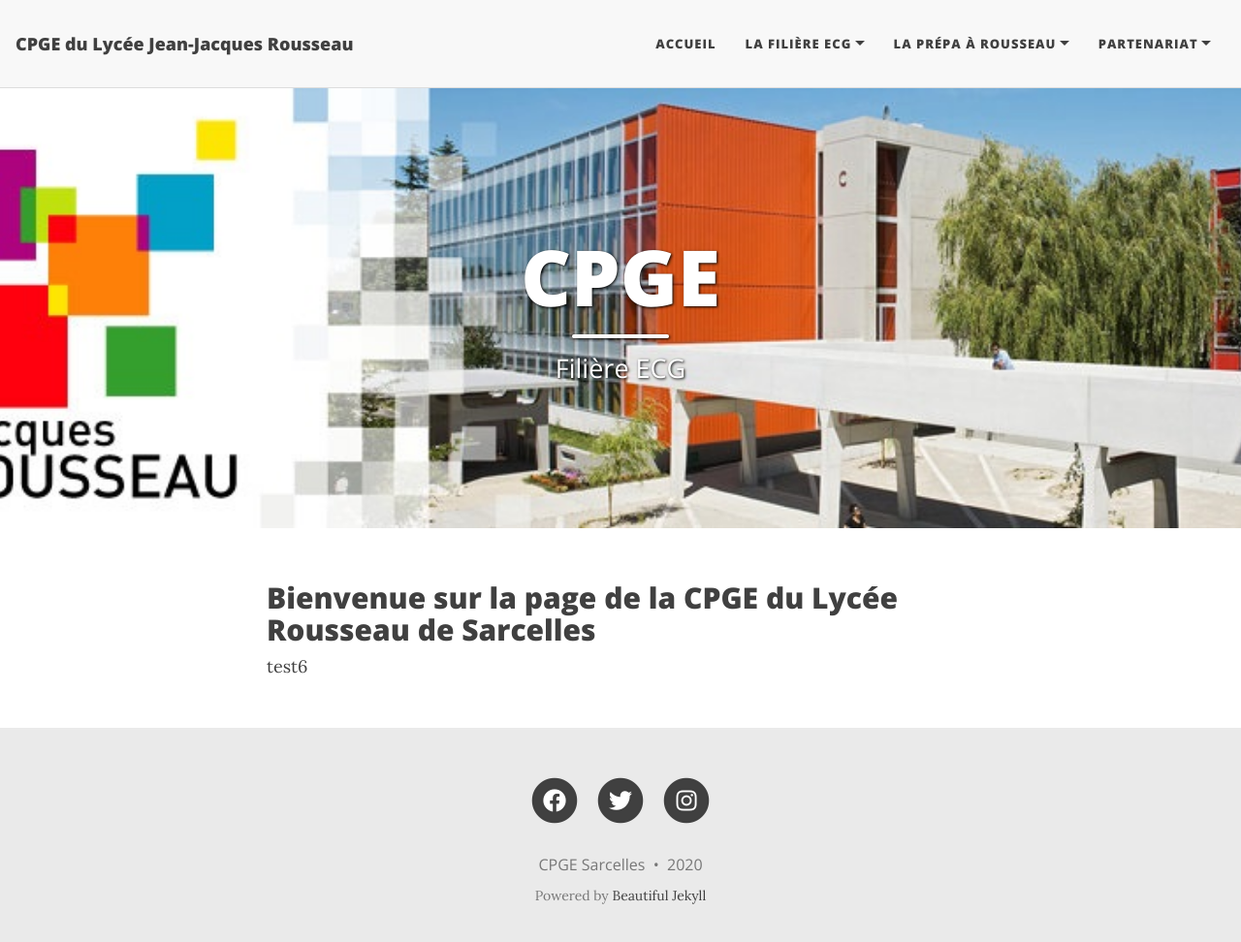
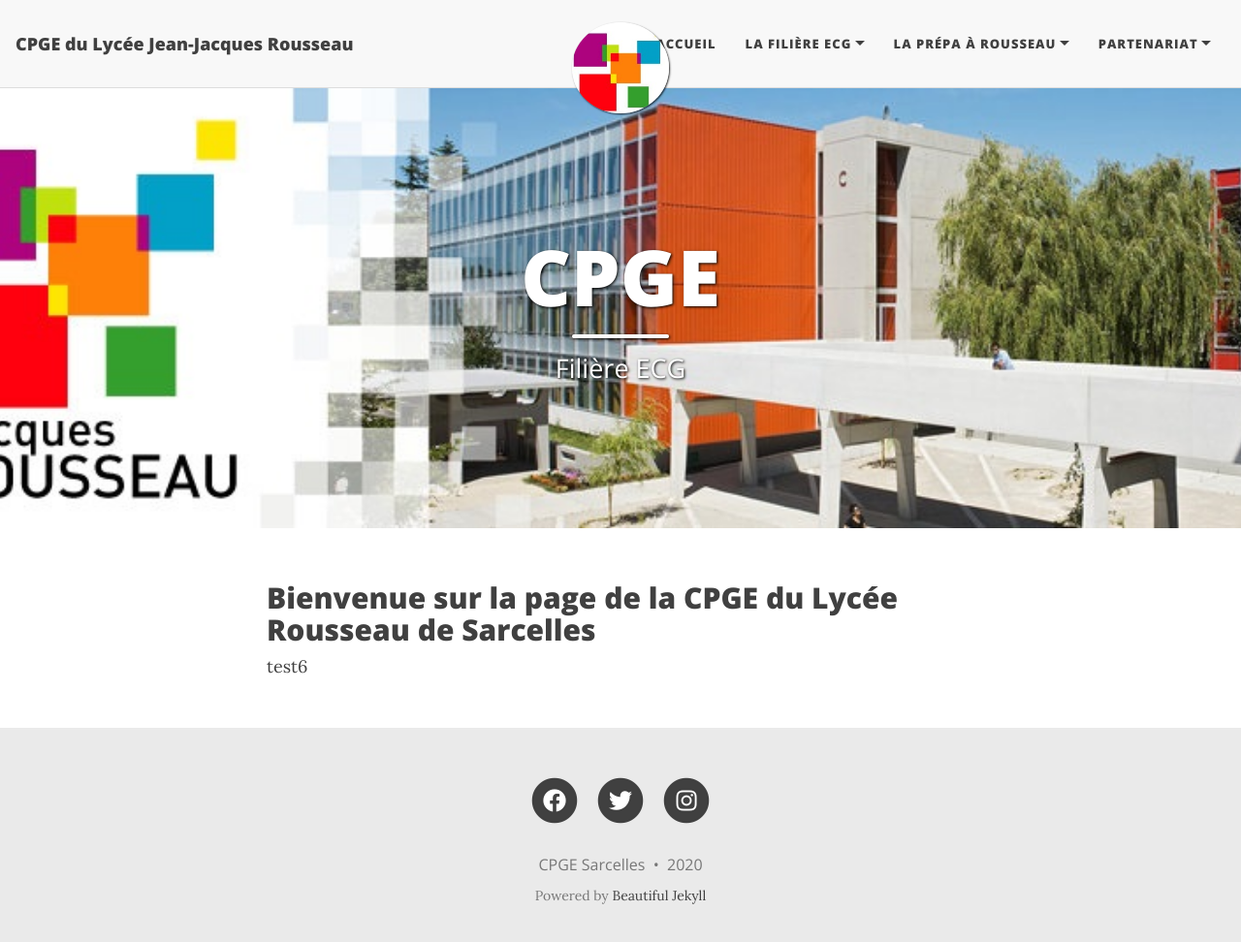
Before and after one commit to cpgesarcelles/cpgesarcelles.github.io, a Jekyll site: the page built from index.html, in a window 1280 px wide and 985 px high. Shown: the top 972 px of the window at 97% size. Built offline with Jekyll 4.4.1, drawn with Linux system fonts in a browser that asks for light colours; nearby versions of some CDN libraries; the list of posts is cut into pages by our own code.

Commit message:
Update _config.yml

```diff
--- a/_config.yml
+++ b/_config.yml
@@ -27,10 +27,10 @@ navbar-links:
 
 # Image to show in the navigation bar - works best with a square image
 # Remove this parameter if you don't want an image in the navbar
-#avatar: "assets/img/logo_rousseau.jpg"
+avatar: "assets/img/logo_rousseau.jpg"
 
 # By default, the image is cut into a circle. You can disable this behaviour by setting 'round-avatar: false'
-#round-avatar: true
+round-avatar: true
 
 # If you want to have an image logo in the top-left corner instead of having the title of the website,
 # then specify the following parameter
```
